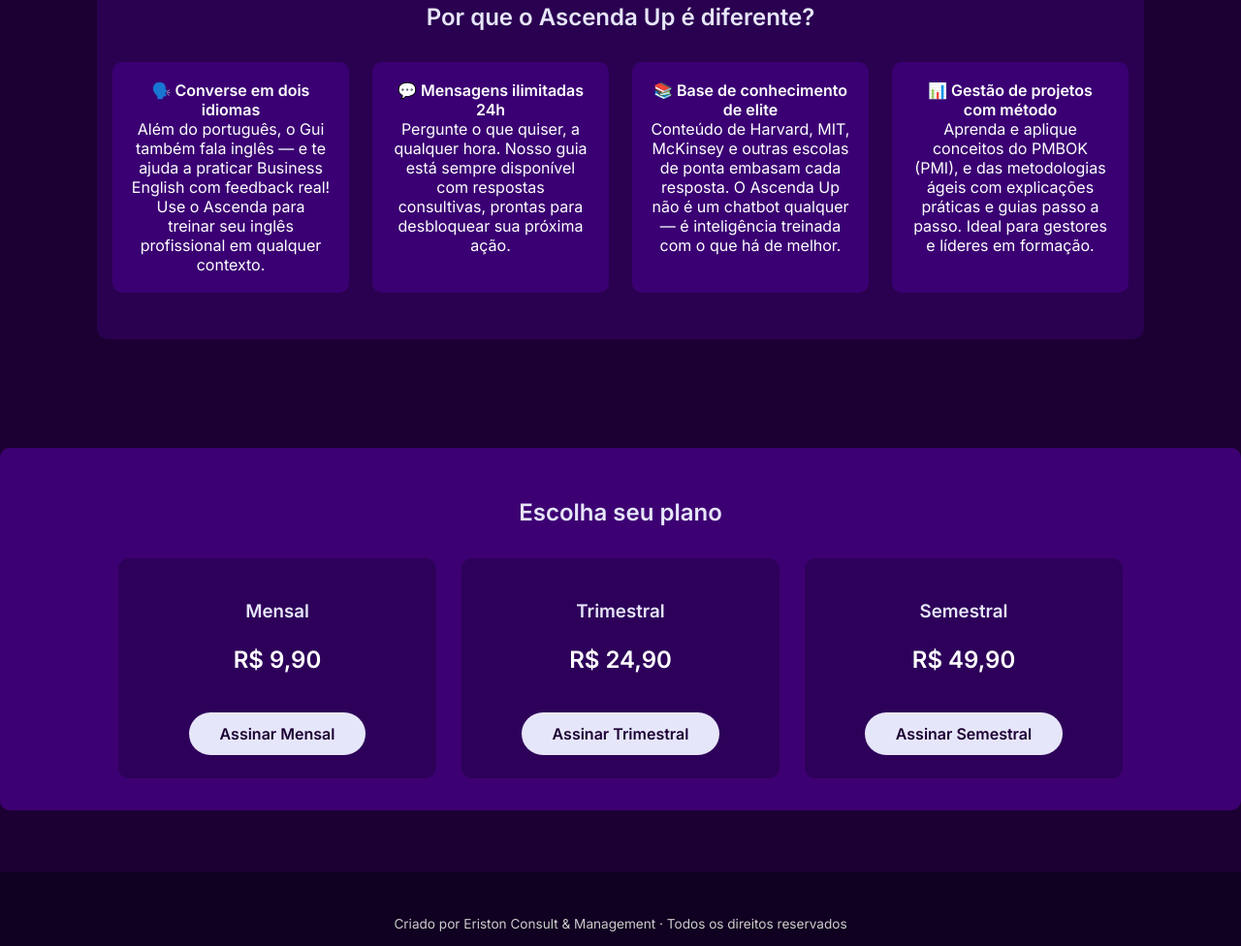
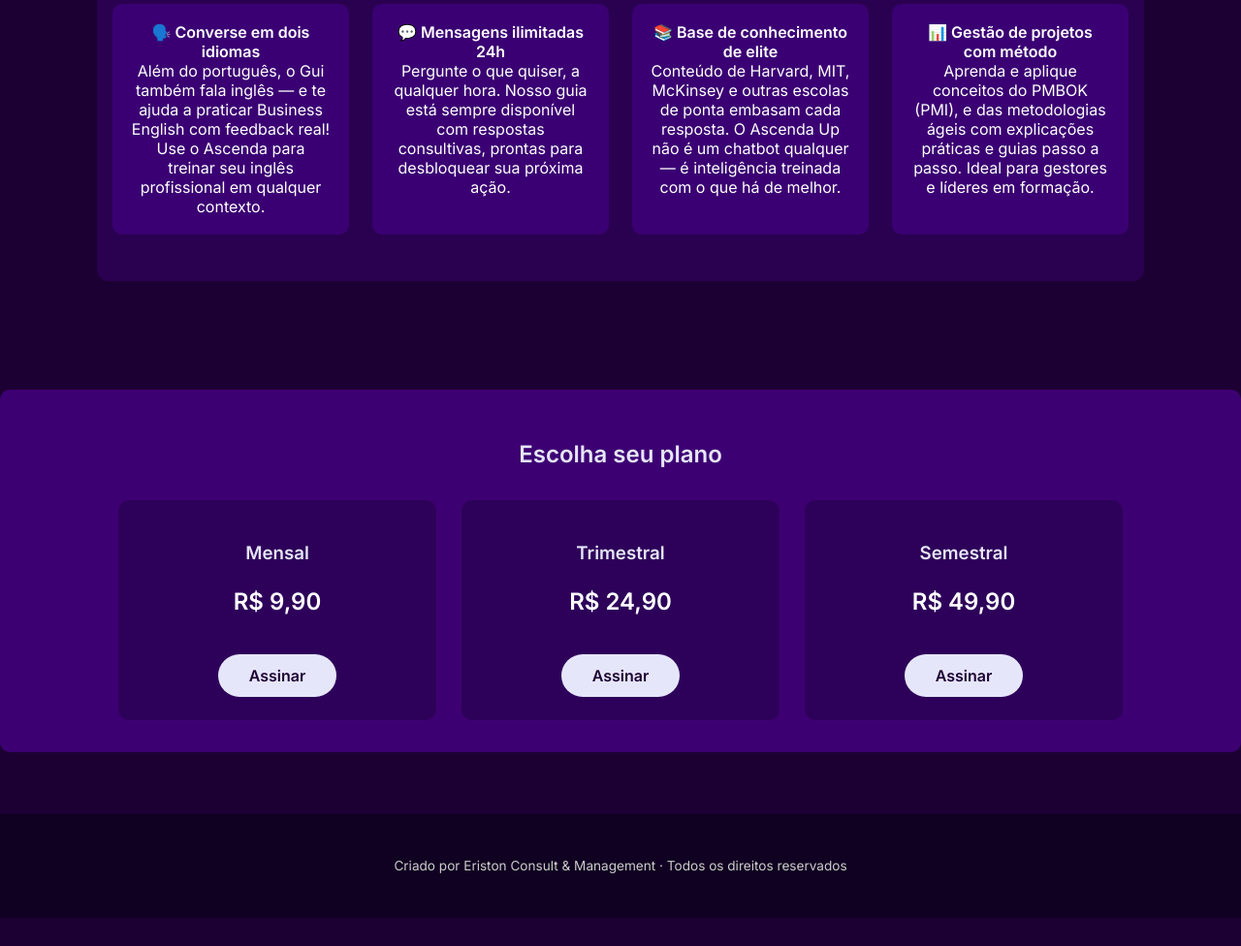
Before and after one commit to eristonmanagement/ascenda-up-webapp, a website: page ascenda-up-webapp/public/index.html in a window 1280 px wide. Shown: the part 1502-2478 px from the top of the page at 97% size. After the commit the page ends 2449 px from the top, so only its background shows below. Drawn offline with Linux system fonts and the light colour scheme.

Commit message:
fix: atualiza landing page index

```diff
--- a/ascenda-up-webapp/public/index.html
+++ b/ascenda-up-webapp/public/index.html
@@ -150,7 +150,6 @@
 <section class="hero">
 <h1>Ascenda Up · seu guia profissional 24h</h1>
 <p>Conselhos, trilhas, planejamento de carreira e insights de Harvard, MIT, McKinsey e mais. Um guia acessível, pronto para te apoiar.</p>
-<a class="cta" href="https://docsbot.ai/iframe/bUx60gm65v5FetLFZltK/0jwMMA2yEmOqcRL3H0aR">Testar grátis por 7 dias</a>
 </section>
 <section>
 <h2>O que está te travando hoje?</h2>
@@ -218,17 +217,17 @@
 <div style="background-color:#2d0159; border-radius:12px; padding:1.5rem; width:280px; text-align:center; border: 1px solid #3f0173;">
 <h3>Mensal</h3>
 <p style="font-size:1.5rem; font-weight:600;">R$ 9,90</p>
-<a class="cta" href="#">Assinar Mensal</a>
+<a href="checkout.html" class="cta" target="_blank">Assinar</a>
 </div>
 <div style="background-color:#2d0159; border-radius:12px; padding:1.5rem; width:280px; text-align:center; border: 1px solid #3f0173;">
 <h3>Trimestral</h3>
 <p style="font-size:1.5rem; font-weight:600;">R$ 24,90</p>
-<a class="cta" href="#">Assinar Trimestral</a>
+<a href="checkout.html" class="cta" target="_blank">Assinar</a>
 </div>
 <div style="background-color:#2d0159; border-radius:12px; padding:1.5rem; width:280px; text-align:center; border: 1px solid #3f0173;">
 <h3>Semestral</h3>
 <p style="font-size:1.5rem; font-weight:600;">R$ 49,90</p>
-<a class="cta" href="#">Assinar Semestral</a>
+<a href="checkout.html" class="cta" target="_blank">Assinar</a>
 </div>
 </div>
 </section>
```
